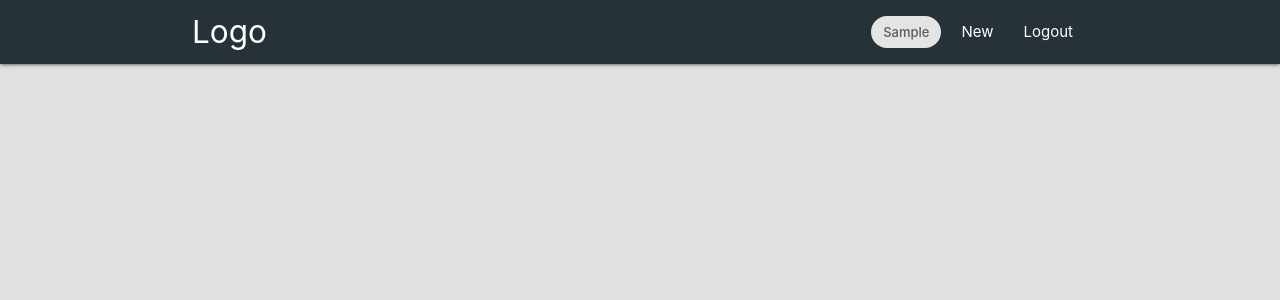
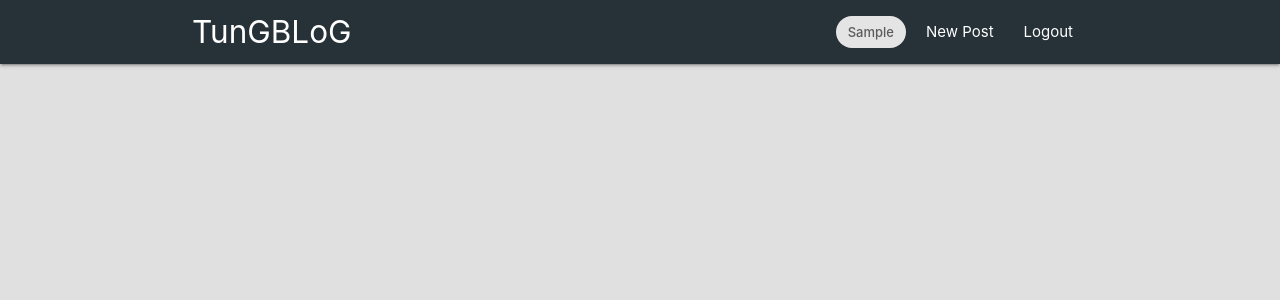
Before and after one commit to kenmugy/blog-app, a Django app: page /blog/ in a window 1280 px wide. Shown: the top 300 px of the page. Run offline with Django 3.2, Linux system fonts and the light colour scheme; the visitor is signed in with stand-in values (Sample User, id 1); data that the repository does not hold is empty; parts of the project's set-up code (start-up, migrations or seed data) failed here and were passed over.

Commit message:
Improve on css styles

```diff
--- a/blog/templates/blog/base.html
+++ b/blog/templates/blog/base.html
@@ -17,7 +17,7 @@
     {% if user.is_authenticated %}
     <nav class="blue-grey darken-4">
       <div class="nav-wrapper container">
-        <a href="{% url 'home' %}" class="brand-logo">Logo</a>
+        <a href="{% url 'home' %}" class="brand-logo">TunGBLoG</a>
         <a href="#" data-target="mobile-demo" class="sidenav-trigger"
           ><i class="material-icons">menu</i></a
         >
@@ -28,7 +28,7 @@
           <!-- <li><a href="{% url 'home' %}">Home</a></li>
           <li><a href="{% url 'about' %}">About</a></li> -->
           <li>
-            <a href="{% url 'create' %}">New</a>
+            <a href="{% url 'create' %}">New Post</a>
           </li>
           <li>
             <a href="{% url 'logout' %}">Logout</a>
@@ -44,7 +44,7 @@
     {% else %}
     <nav class="blue-grey darken-4">
       <div class="nav-wrapper container">
-        <a href="{% url 'home' %}" class="brand-logo">Logo</a>
+        <a href="{% url 'home' %}" class="brand-logo">TunGBLoG</a>
         <a href="#" data-target="mobile-demo" class="sidenav-trigger"
           ><i class="material-icons">menu</i></a
         >
```
Also changed, not shown: users/templates/users/profile.html (+11 -24 lines), media/profile_pics/IMG_9654.JPG (added), media/profile_pics/Screenshot_133.png (deleted).
